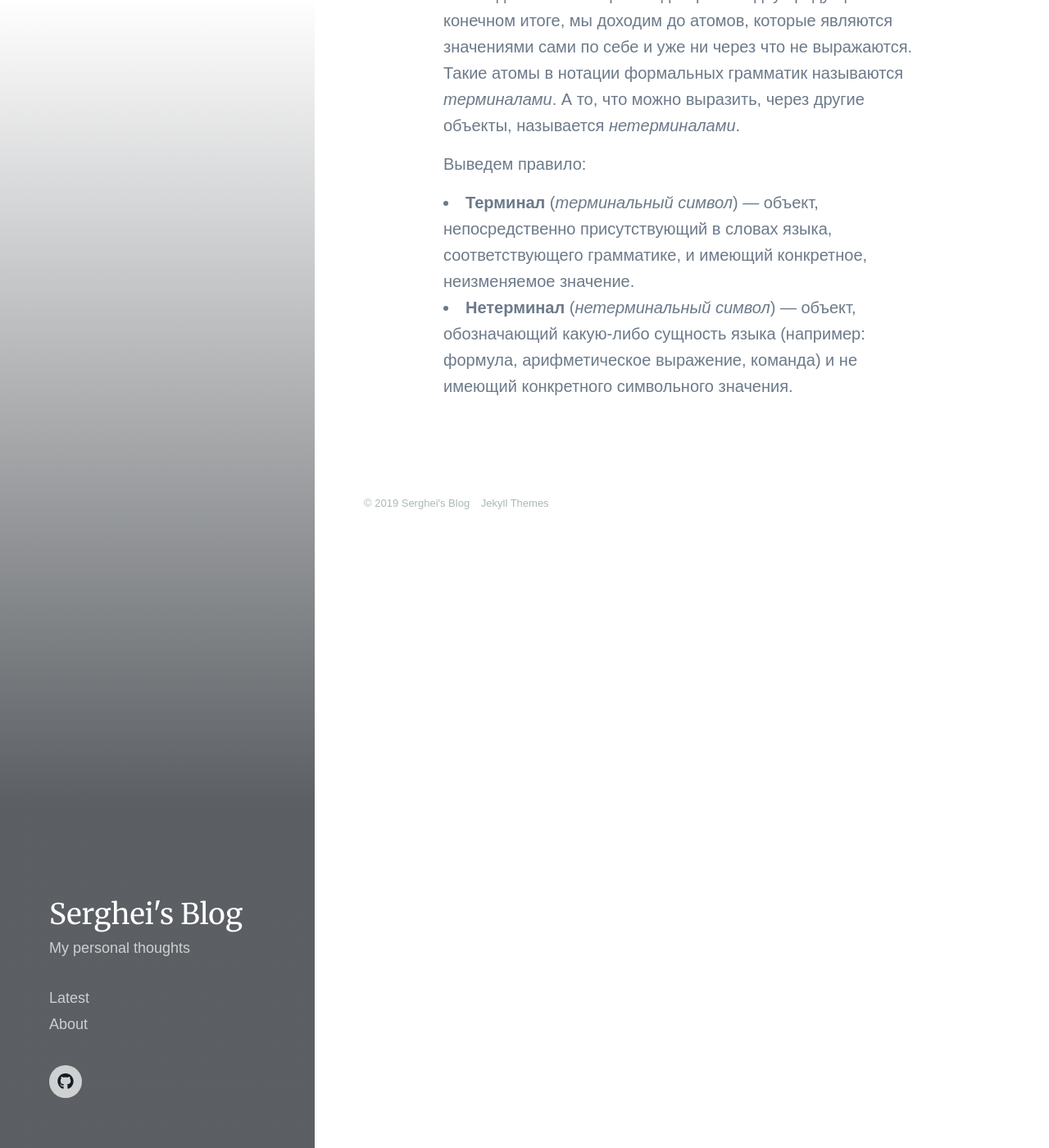
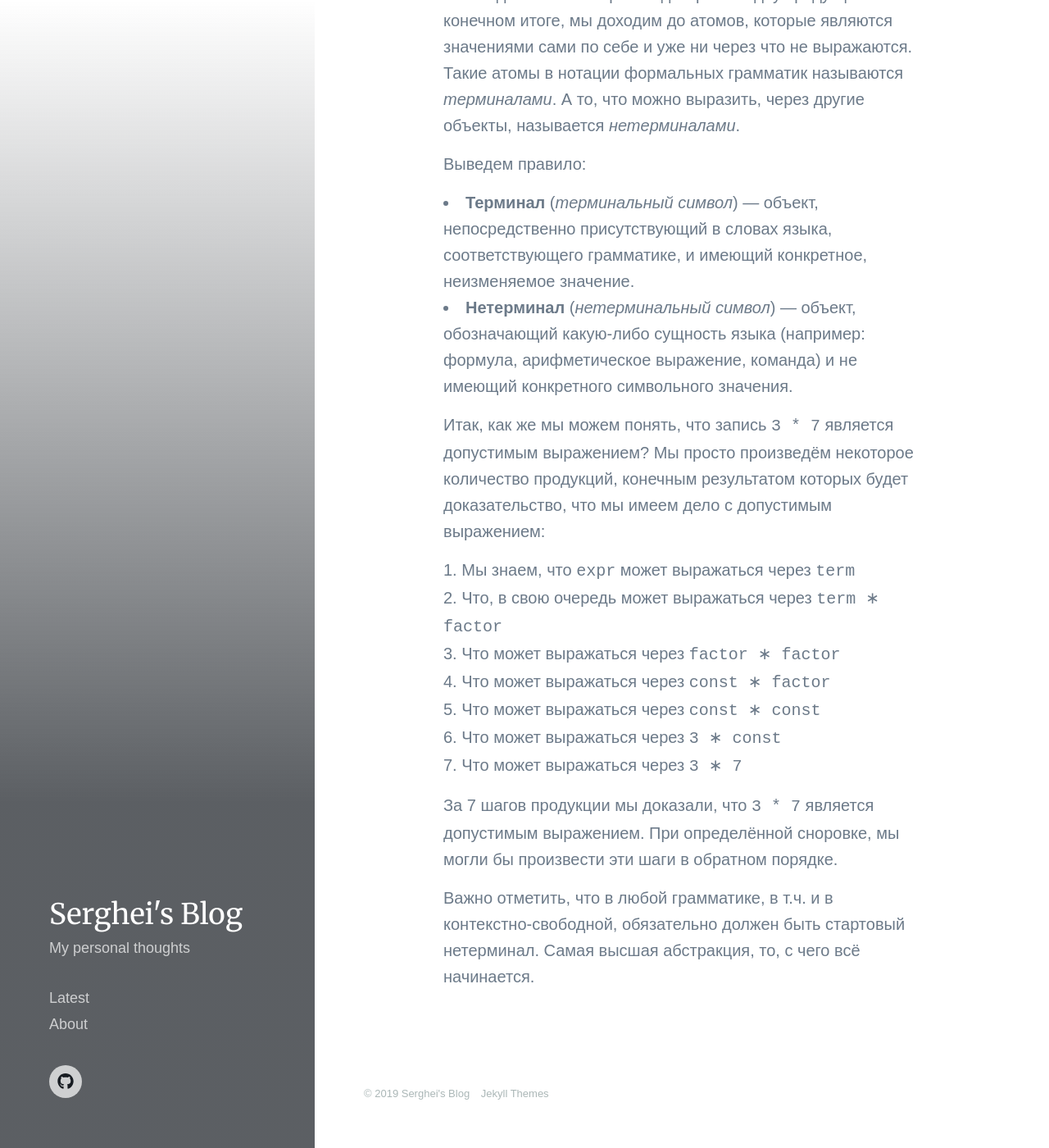
Before and after one commit to sergeyklay/blog, a Jekyll site: the page built from _posts/2019-03-19-язык-языков-часть-первая.md, in a window 1280 px wide and 1400 px high, scrolled down 6515 px. Shown: the whole window at 82% size. Built offline with Jekyll 4.4.1, drawn with Linux system fonts in a browser that asks for light colours; nearby versions of some CDN libraries; some web fonts are replaced; a style sheet for code colours, icons or effects is not loaded.

Commit message:
Update Post “2019-03-19-язык-языков-часть-первая”

```diff
--- a/_posts/2019-03-19-язык-языков-часть-первая.md
+++ b/_posts/2019-03-19-язык-языков-часть-первая.md
@@ -115,3 +115,17 @@ expr → term + exprexpr → termterm → term ∗ factorterm → factorfactor
 
 * **Терминал** (_терминальный символ_) — объект, непосредственно присутствующий в словах языка, соответствующего грамматике, и имеющий конкретное, неизменяемое значение.
 * **Нетерминал** (_нетерминальный символ_) — объект, обозначающий какую-либо сущность языка (например: формула, арифметическое выражение, команда) и не имеющий конкретного символьного  значения.
+
+Итак, как же мы можем понять, что запись `3 * 7` является допустимым выражением? Мы просто произведём некоторое количество продукций, конечным результатом которых будет доказательство, что мы имеем дело с допустимым выражением:
+
+1. Мы знаем, что `expr` может выражаться через `term`
+2. Что, в свою очередь может выражаться через `term ∗ factor`
+3. Что может выражаться через `factor ∗ factor`
+4. Что может выражаться через `const ∗ factor`
+5. Что может выражаться через `const ∗ const`
+6. Что может выражаться через `3 ∗ const`
+7. Что может выражаться через `3 ∗ 7`
+
+За 7 шагов продукции мы доказали, что `3 * 7` является допустимым выражением. При определённой сноровке, мы могли бы произвести эти шаги в обратном порядке.
+
+Важно отметить, что в любой грамматике, в т.ч. и в контекстно-свободной, обязательно должен быть стартовый нетерминал. Самая высшая абстракция, то, с чего всё начинается.
```
